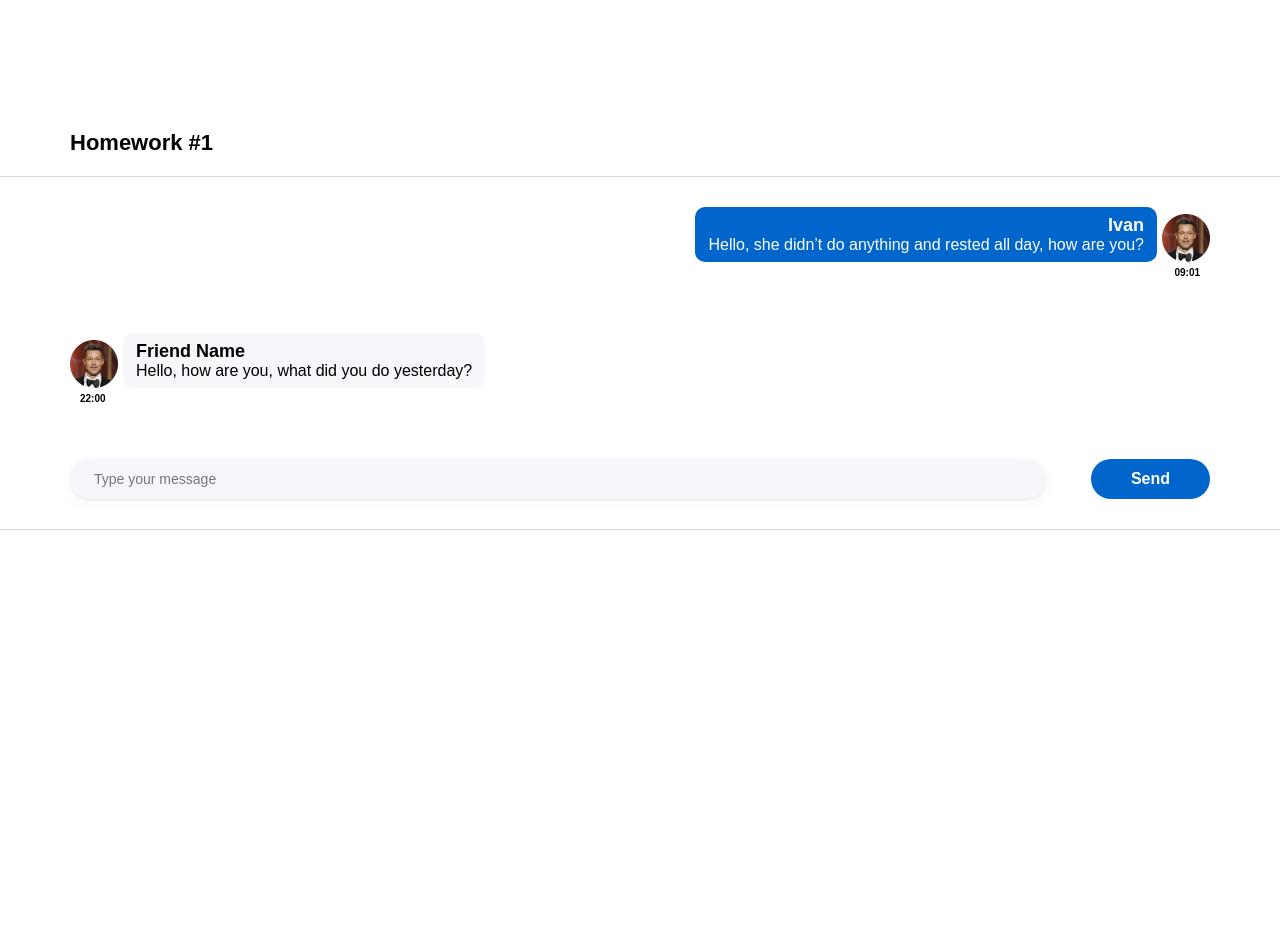
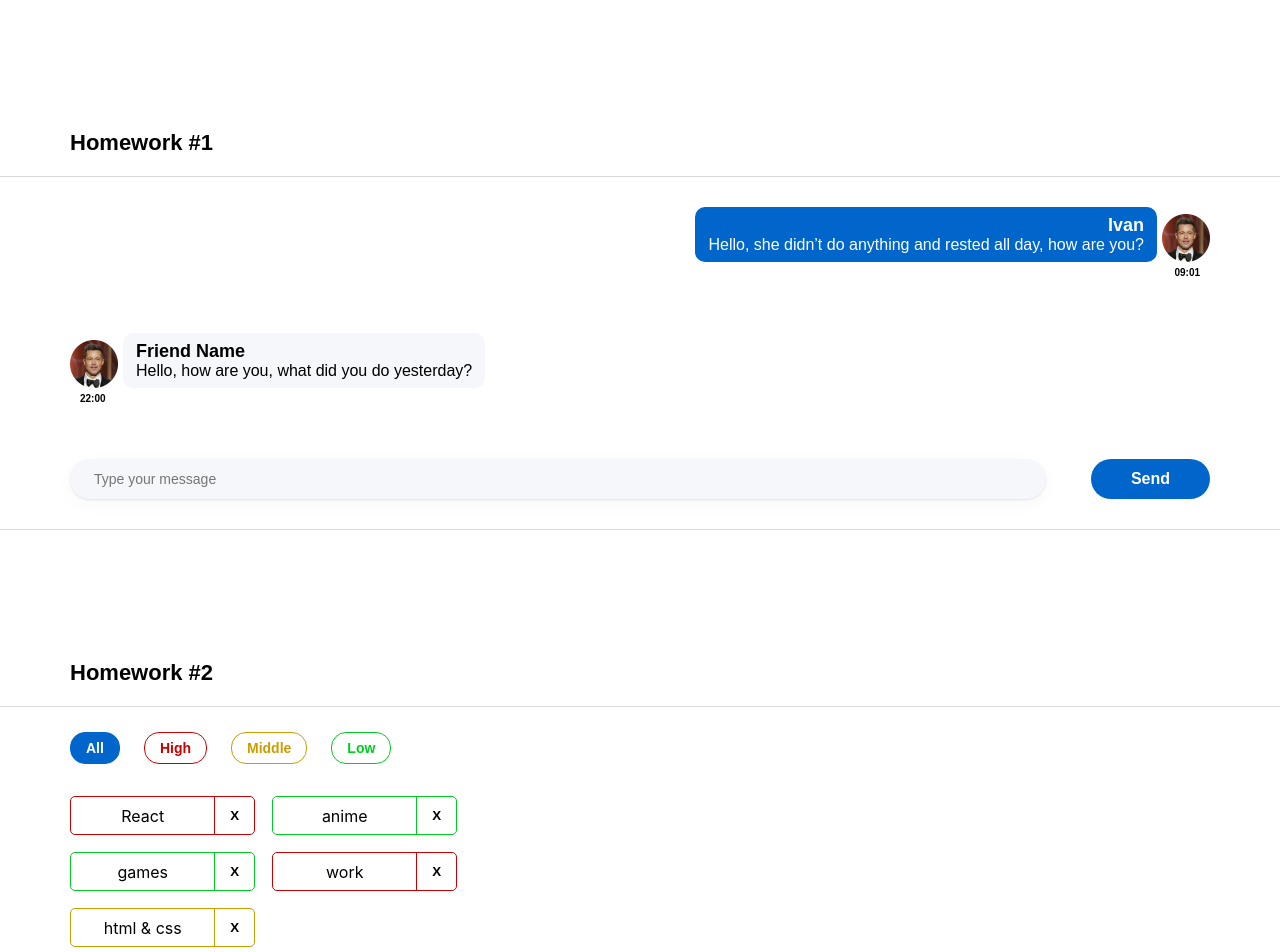
Before and after one commit to DK-AC/homework-front-2, a React (Create React App) app: page / in a window 1280 px wide. Shown: the top 952 px of the page. Before the commit the page ends 800 px from the top, so only its background shows below. Built offline with nearby package versions, Linux system fonts and the light colour scheme.

Commit message:
homework 2 finished

```diff
--- a/src/s1-main/App.tsx
+++ b/src/s1-main/App.tsx
@@ -1,13 +1,14 @@
 import React from 'react'
 import s from './App.module.css'
 import HW1 from '../s2-homeworks/hw01/HW1'
+import HW2 from '../s2-homeworks/hw02/HW2'
 
 function App() {
     return (
         <div className={s.App}>
             <HW1/>
             {/*раскомментировать по ходу выполнения*/}
-            {/*<HW2/>*/}
+            <HW2/>
             {/*<HW3/>*/}
             {/*<HW4/>*/}
 
--- a/src/s2-homeworks/hw02/HW2.tsx
+++ b/src/s2-homeworks/hw02/HW2.tsx
@@ -17,16 +17,16 @@
 * */
 
 // types
-export type AffairPriorityType = any // need to fix any
+export type AffairPriorityType = 'high' | 'low' | 'middle'// need to fix any
 export type AffairType = {
-    _id: any // need to fix any
-    name: any // need to fix any
+  _id: number // need to fix any
+  name: string // need to fix any
   priority: AffairPriorityType
 }
 export type FilterType = 'all' | AffairPriorityType
 
 // constants
-const defaultAffairs: any = [ // need to fix any
+const defaultAffairs: AffairType[] = [ // need to fix any
   {_id: 1, name: 'React', priority: 'high'}, // студенты могут изменить содержимое name и количество элементов в массиве, ...priority не менять!
   {_id: 2, name: 'anime', priority: 'low'},
   {_id: 3, name: 'games', priority: 'low'},
@@ -35,23 +35,24 @@
 ]
 
 // pure helper functions
-export const filterAffairs = (affairs: any, filter: any): any => { // need to fix any
+export const filterAffairs = (affairs: AffairType[], filter: FilterType): AffairType[] => {
+  if (filter === 'all') {
+    return affairs
+  }
+  return affairs.filter(affair => affair.priority === filter)
+}
+export const deleteAffair = (affairs: AffairType[], _id: number): AffairType[] => {
 
-
-    return affairs // need to fix
-}
-export const deleteAffair = (affairs: any, _id: any): any => { // need to fix any
-
-    return affairs // need to fix
+  return affairs.filter(el => el._id !== _id)
 }
 
 function HW2() {
-    const [affairs, setAffairs] = useState<any>(defaultAffairs) // need to fix any
+  const [affairs, setAffairs] = useState<AffairType[]>(defaultAffairs) // need to fix any
   const [filter, setFilter] = useState<FilterType>('all')
 
   const filteredAffairs = filterAffairs(affairs, filter)
-    const deleteAffairCallback = (_id: any) => { // need to fix any
-        // need to fix
+  const deleteAffairCallback = (_id: number) => { // need to fix any
+    setAffairs(affairs.filter(el => el._id !== _id))
   }
 
   return (
--- a/src/s2-homeworks/hw02/affairs/Affairs.tsx
+++ b/src/s2-homeworks/hw02/affairs/Affairs.tsx
@@ -4,24 +4,29 @@
 import s from './Affairs.module.css'
 
 type AffairsPropsType = {
-    data: any // need to fix any
-    setFilter: any
-    deleteAffairCallback: any
+  data: AffairType[] // need to fix any
+  setFilter: (filter: FilterType) => void
+  deleteAffairCallback: (_id: number) => void
   filter: FilterType
 }
 
 function Affairs(props: AffairsPropsType) {
+
   const setAll = () => {
     // need to fix
+    props.setFilter('all')
   }
   const setHigh = () => {
     // need to fix
+    props.setFilter('high')
   }
   const setMiddle = () => {
     // need to fix
+    props.setFilter('middle')
   }
   const setLow = () => {
     // need to fix
+    props.setFilter('low')
   }
 
   const cnAll = s.button + ' ' + s.all + (props.filter === 'all' ? ' ' + s.active : '')
--- a/src/s2-homeworks/hw02/affairs/affair/Affair.tsx
+++ b/src/s2-homeworks/hw02/affairs/affair/Affair.tsx
@@ -1,17 +1,17 @@
 import React from 'react'
-import { AffairType } from '../../HW2'
+import {AffairType} from '../../HW2'
 import s from './Affair.module.css'
 import s2 from '../Affairs.module.css'
 
 type AffairPropsType = {
   // key не нужно типизировать
   affair: AffairType
-    deleteAffairCallback: any // need to fix any
+  deleteAffairCallback: (_id: number) => void // need to fix any
 }
 
 function Affair(props: AffairPropsType) {
-    const deleteCallback = () => {
-        // need to fix
+  const deleteCallback = (_id: number) => {
+    props.deleteAffairCallback(_id)
   }
 
   const nameClass = s.name + ' ' + s2[props.affair.priority]
@@ -25,7 +25,7 @@
     >
       <div id={'hw2-name-' + props.affair._id} className={nameClass}>
         {/*создаёт студент*/}
-
+        {props.affair.name}
         {/**/}
       </div>
       <div id={'hw2-priority-' + props.affair._id} hidden>
@@ -36,6 +36,7 @@
         id={'hw2-button-delete-' + props.affair._id}
         className={buttonClass}
         // need to fix
+        onClick={() => deleteCallback(props.affair._id)}
 
       >
         {/*текст кнопки могут изменить студенты*/}
```
Lines whose indentation alone changed are shown as unchanged.
